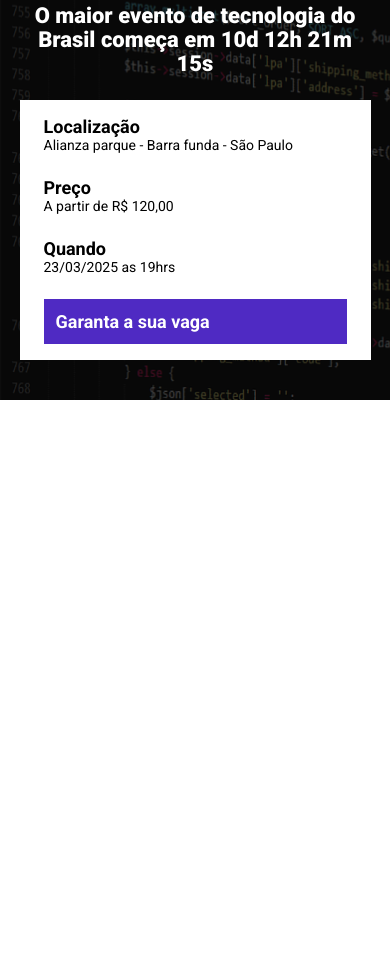
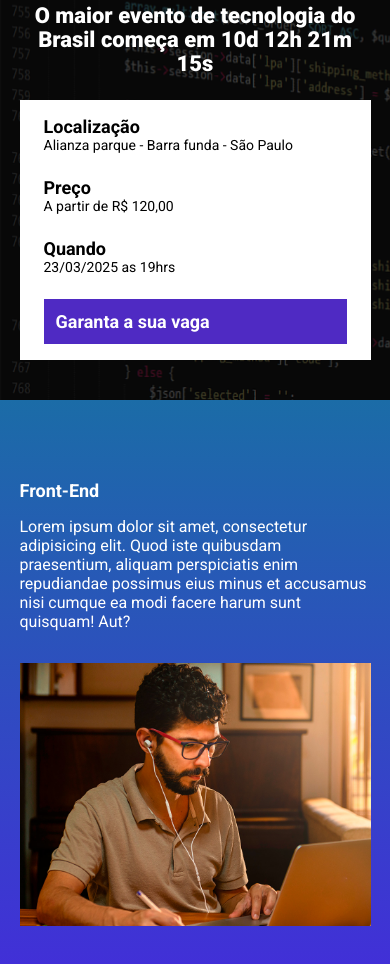
Before and after one commit to samuel-lino/Ebac_talks, a website built with Parcel: page src/index.html in a window 390 px wide. Shown: the part 100-1064 px from the top of the page. Before the commit the page ends 844 px from the top, so only its background shows below. Built offline with nearby package versions, Linux system fonts and the light colour scheme.

Commit message:
criando sessões

```diff
--- a/package.json
+++ b/package.json
@@ -3,7 +3,7 @@
   "version": "1.0.0",
   "main": "index.js",
   "scripts": {
-    "dev": "parcel src/index.html",
+    "dev": "parcel src/index.html src/styles/main.scss src/js/main.js",
     "test": "echo \"Error: no test specified\" && exit 1"
   },
   "keywords": [],
--- a/src/index.html
+++ b/src/index.html
@@ -36,6 +36,15 @@
             </div>
         </div>
     </header>
+    <section class="event">
+        <div class="container">
+            <div class="event__details">
+                <h2 class="event__details__title">Front-End</h2>
+                <p class="event__details__description">Lorem ipsum dolor sit amet, consectetur adipisicing elit. Quod iste quibusdam praesentium, aliquam perspiciatis enim repudiandae possimus eius minus et accusamus nisi cumque ea modi facere harum sunt quisquam! Aut?</p>
+            </div>
+            <img class="event__image" src="./images/frontend.png" alt="front-end">
+        </div>
+    </section>
     <script src="./js/main.js"></script>
 </body>
 </html>
--- /dev/null
+++ b/src/styles/_event.scss
@@ -0,0 +1,40 @@
+.event{
+    padding: 80px 0;
+    background-image: linear-gradient(180deg, #1b6ca7, #442bdb);
+
+    .container{
+        display: flex;
+    }
+
+    &__details{
+        margin-right: 40px;
+        &__title{
+            font-size: 18px;
+            font-weight: bold;
+            margin-bottom: 16px;
+        }
+        &__descripition{
+            line-height: 22px;
+        }
+    }
+
+    &__image{
+        max-width: 360px;
+    }
+
+    @media(max-width:640px){
+        .container{
+            display: block;
+        }
+
+        &__details{
+            margin-right: 0;
+            margin-bottom: 16px;
+        }
+
+        &__image{
+            width: 100%;
+            margin-top: 16px;
+        }
+    }
+}
--- a/src/styles/main.scss
+++ b/src/styles/main.scss
@@ -1,6 +1,7 @@
 @use 'hero';
 @use 'componentes/info_bar';
 @use 'componentes/buttons';
+@use 'event';
 
 
 *{
```
